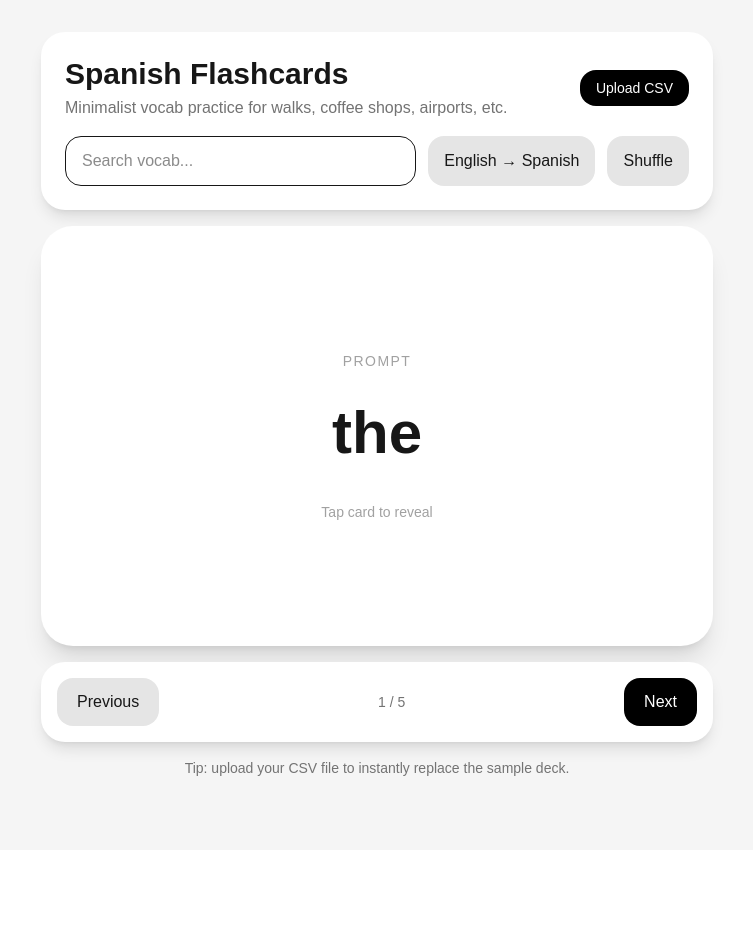
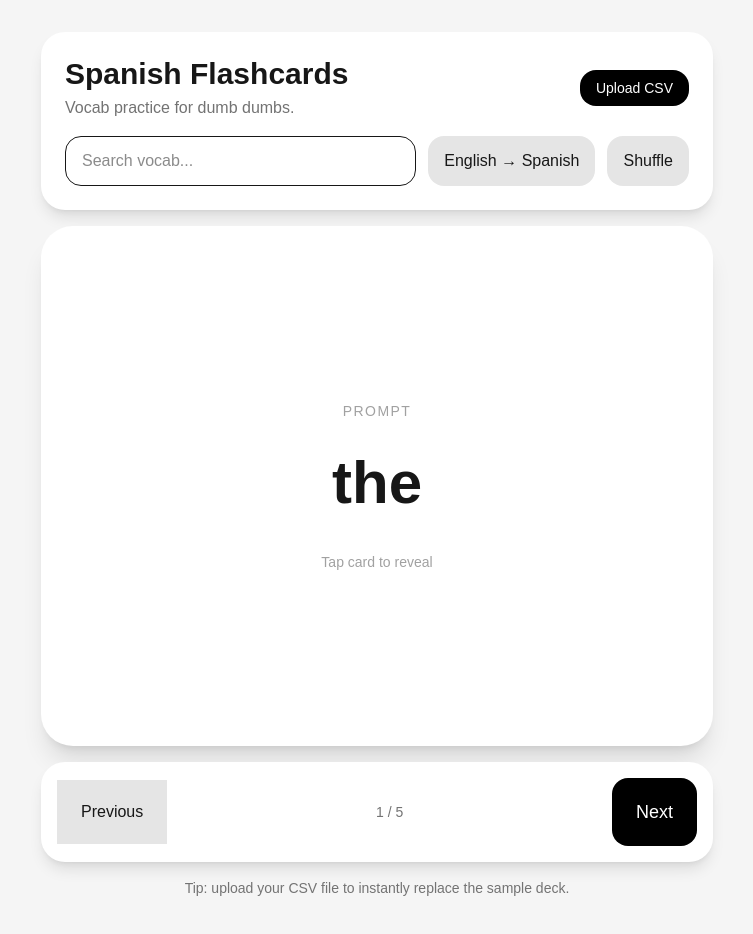
Before and after one commit to chelseywilks/spanish-flashcards, a Next.js app: page / in a window 1280 px wide. Shown: the top 934 px of the page, without its empty margins (263-1016 px from the left). Before the commit the page ends 850 px from the top, so only its background shows below. Built offline with nearby package versions, Linux system fonts and the light colour scheme.

Commit message:
Update page.js

```diff
--- a/app/page.js
+++ b/app/page.js
@@ -97,7 +97,7 @@ export default function SpanishFlashcards() {
             <div>
               <h1 className="text-3xl font-bold">Spanish Flashcards</h1>
               <p className="text-neutral-500 mt-1">
-                Minimalist vocab practice for walks, coffee shops, airports, etc.
+                Vocab practice for dumb dumbs.
               </p>
             </div>
 
@@ -143,7 +143,7 @@ export default function SpanishFlashcards() {
 
         <div
           onClick={() => setShowAnswer(!showAnswer)}
-          className="bg-white rounded-[2rem] shadow-xl min-h-[420px] flex flex-col items-center justify-center text-center p-8 cursor-pointer select-none"
+          className="bg-white rounded-[2rem] shadow-xl min-h-[65vh] flex flex-col items-center justify-center text-center p-8 cursor-pointer select-none"
         >
           {currentCard ? (
             <>
@@ -173,7 +173,7 @@ export default function SpanishFlashcards() {
         <div className="bg-white rounded-3xl shadow-lg p-4 flex items-center justify-between">
           <button
             onClick={previousCard}
-            className="px-5 py-3 rounded-2xl bg-neutral-200"
+            className="px-6 py-5 text-lgrounded-2xl bg-neutral-200"
           >
             Previous
           </button>
@@ -186,7 +186,7 @@ export default function SpanishFlashcards() {
 
           <button
             onClick={nextCard}
-            className="px-5 py-3 rounded-2xl bg-black text-white"
+            className="px-6 py-5 text-lg rounded-2xl bg-black text-white"
           >
             Next
           </button>
```
